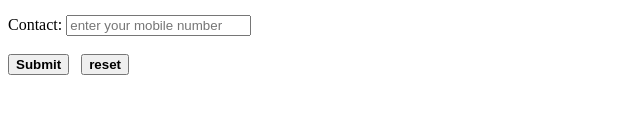
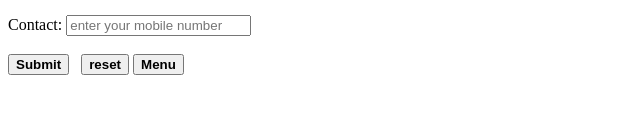
Before and after one commit to satwik121510/project-forms, a plain HTML site: page index.html in a window 1280 px wide. Shown: the part 565-678 px from the top of the page, without its empty margins (0-640 px from the left). Drawn offline with Linux system fonts and the light colour scheme.

Commit message:
changed website

```diff
--- a/index.html
+++ b/index.html
@@ -71,6 +71,7 @@
     <input type="text" placeholder="enter your mobile number" required maxlength="10"> <br><br>
     <button type="submit"><b>Submit</b></button> &nbsp;
     <button type="reset"><b>reset</b></button>
+    <button type="menu"><b>Menu</b></button>
 
 
 
```
